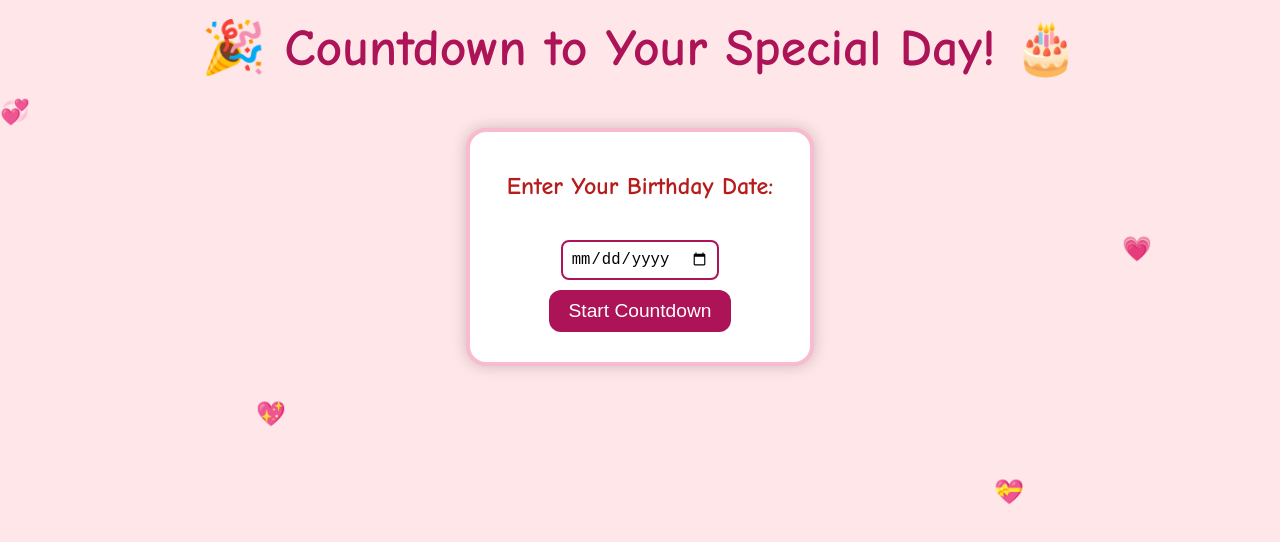
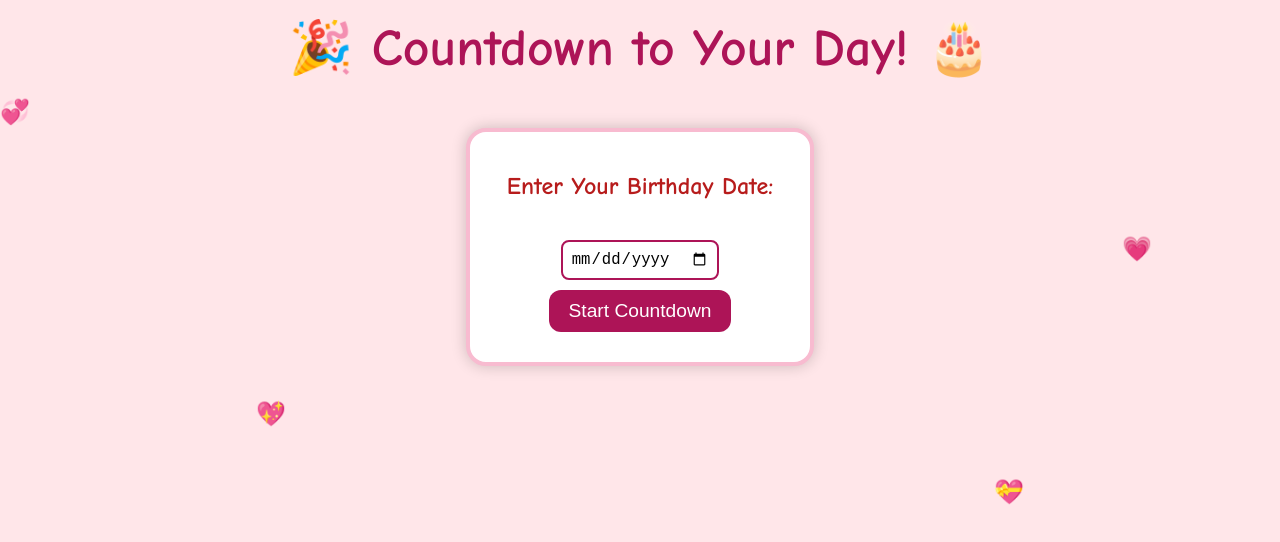
Before and after one commit to ShreeVish31/BirthdayCountdown.github.io, a plain HTML site: page index.html in a window 1280 px wide. Shown: the top 542 px of the page. Drawn offline with Linux system fonts and the light colour scheme.

Commit message:
Update index.html

```diff
--- a/index.html
+++ b/index.html
@@ -90,7 +90,7 @@
   </style>
 </head>
 <body>
-  <h1>🎉 Countdown to Your Special Day! 🎂</h1>
+  <h1>🎉 Countdown to Your Day! 🎂</h1>
 
   <!-- Floating hearts for decoration -->
   <div class="heart">💗</div>
```
